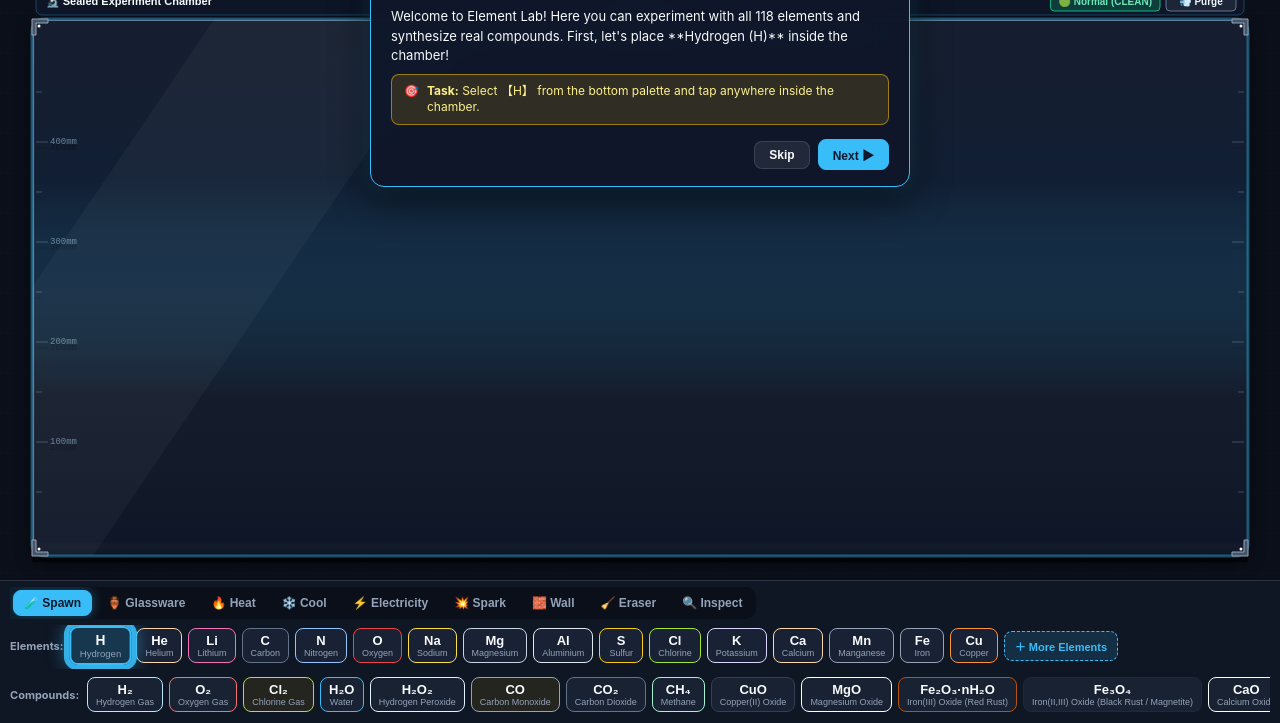
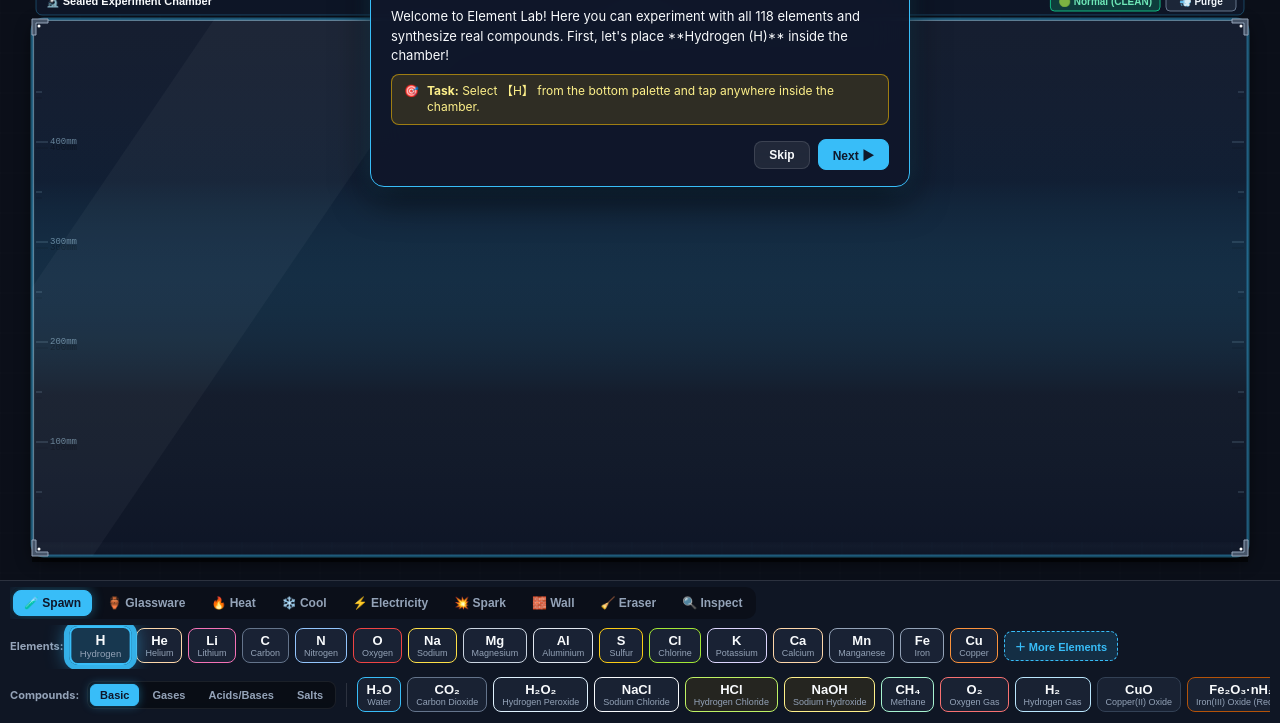
Before and after one commit to c1t0d0s0/element-lab, a website built with Vite: page index.html in a window 1280 px wide. Shown: the part 77-800 px from the top of the page. Built offline with nearby package versions, Linux system fonts and the light colour scheme.

Commit message:
improved UI/UX

```diff
--- a/src/data/compounds.ts
+++ b/src/data/compounds.ts
@@ -49,6 +49,42 @@ export function getCompoundToxicWarning(comp: CompoundData, lang: Language): str
   }
   return comp.toxicWarning || '';
 }
+
+export type CompoundCategory = 'basic' | 'gas' | 'acid_base' | 'salt';
+
+export interface CompoundCategoryInfo {
+  id: CompoundCategory;
+  nameJa: string;
+  nameEn: string;
+  compoundIds: string[];
+}
+
+export const COMPOUND_CATEGORY_LIST: CompoundCategoryInfo[] = [
+  {
+    id: 'basic',
+    nameJa: '基本',
+    nameEn: 'Basic',
+    compoundIds: ['H2O', 'CO2', 'H2O2', 'NaCl', 'HCl', 'NaOH', 'CH4', 'O2', 'H2', 'CuO', 'Fe2O3']
+  },
+  {
+    id: 'gas',
+    nameJa: '気体',
+    nameEn: 'Gases',
+    compoundIds: ['H2', 'O2', 'CO', 'CO2', 'CH4', 'HCl', 'SO2', 'NH3', 'NO2', 'H2S', 'Cl2']
+  },
+  {
+    id: 'acid_base',
+    nameJa: '酸・塩基',
+    nameEn: 'Acids/Bases',
+    compoundIds: ['HCl', 'H2SO4', 'HNO3', 'H2O2', 'NaOH', 'CaOH2', 'NH3', 'CaO', 'MgO', 'H2S']
+  },
+  {
+    id: 'salt',
+    nameJa: '塩',
+    nameEn: 'Salts',
+    compoundIds: ['NaCl', 'CuCl2', 'ZnCl2', 'CaCl2', 'FeCl2', 'NH4Cl', 'CaCO3', 'CuSO4', 'FeS', 'CuO', 'Fe2O3', 'Fe3O4', 'MnO2', 'SO3']
+  }
+];
 
 export const COMPOUNDS_DATA: Record<string, CompoundData> = {
   H2: {
--- a/src/i18n/index.ts
+++ b/src/i18n/index.ts
@@ -79,6 +79,12 @@ export const TRANSLATIONS = {
       paletteSectionFlask: '器具:',
       paletteSectionElement: '元素:',
       paletteSectionCompound: '化合物:',
+      compoundTabs: {
+        basic: '基本',
+        gas: '気体',
+        acid_base: '酸・塩基',
+        salt: '塩'
+      },
       erlenmeyer: '三角フラスコ',
       beaker: 'ビーカー',
       testtube: '丸底試験管'
@@ -261,6 +267,12 @@ export const TRANSLATIONS = {
       paletteSectionFlask: 'Apparatus:',
       paletteSectionElement: 'Elements:',
       paletteSectionCompound: 'Compounds:',
+      compoundTabs: {
+        basic: 'Basic',
+        gas: 'Gases',
+        acid_base: 'Acids/Bases',
+        salt: 'Salts'
+      },
       erlenmeyer: 'Erlenmeyer Flask',
       beaker: 'Beaker',
       testtube: 'Test Tube'
--- a/src/style.css
+++ b/src/style.css
@@ -560,6 +560,42 @@ html, body {
   flex-shrink: 0;
 }
 
+.compound-tabs-group {
+  display: inline-flex;
+  align-items: center;
+  gap: 3px;
+  background: rgba(0, 0, 0, 0.4);
+  border: 1px solid rgba(255, 255, 255, 0.08);
+  border-radius: 8px;
+  padding: 2px;
+  flex-shrink: 0;
+}
+
+.compound-tab-btn {
+  background: transparent;
+  color: var(--text-sub);
+  border: 1px solid transparent;
+  border-radius: 6px;
+  padding: 4px 9px;
+  font-size: 11px;
+  font-weight: 700;
+  cursor: pointer;
+  white-space: nowrap;
+  transition: all 0.15s ease;
+}
+
+.compound-tab-btn:hover {
+  color: var(--text-main);
+  background: rgba(255, 255, 255, 0.08);
+}
+
+.compound-tab-btn.active {
+  background: var(--accent-cyan);
+  color: #0F172A;
+  border-color: var(--accent-cyan);
+  box-shadow: 0 0 10px rgba(56, 189, 248, 0.4);
+}
+
 .palette-hint-text {
   font-size: 12px;
   color: var(--accent-cyan);
--- a/src/ui/Toolbar.ts
+++ b/src/ui/Toolbar.ts
@@ -1,5 +1,5 @@
 import { ELEMENTS_DATA, getElementName } from '../data/elements';
-import { COMPOUNDS_DATA, getCompoundName } from '../data/compounds';
+import { COMPOUNDS_DATA, getCompoundName, CompoundCategory, COMPOUND_CATEGORY_LIST } from '../data/compounds';
 import { soundManager } from '../engine/AudioEffects';
 import { t, getLanguage, setLanguage, onLanguageChange } from '../i18n';
 
@@ -15,6 +15,7 @@ export class Toolbar {
   public activeTool: ToolType = 'spawn';
   public selectedItem: SelectedItem = { kind: 'element', id: 'H' };
   public selectedFlaskType: FlaskType = 'erlenmeyer';
+  public selectedCompoundCategory: CompoundCategory = 'basic';
   public isPaused: boolean = false;
 
   public onClear?: () => void;
@@ -25,14 +26,6 @@ export class Toolbar {
   public onLanguageChanged?: () => void;
 
   private quickElements = ['H', 'He', 'Li', 'C', 'N', 'O', 'Na', 'Mg', 'Al', 'S', 'Cl', 'K', 'Ca', 'Mn', 'Fe', 'Cu'];
-  private quickCompounds = [
-    'H2', 'O2', 'Cl2', 'H2O', 'H2O2',
-    'CO', 'CO2', 'CH4',
-    'CuO', 'MgO', 'Fe2O3', 'Fe3O4', 'CaO', 'MnO2',
-    'HCl', 'NaOH', 'CaOH2', 'H2SO4', 'HNO3', 'NH3',
-    'NaCl', 'CuCl2', 'ZnCl2', 'CaCl2', 'FeCl2', 'CaCO3', 'CuSO4', 'NH4Cl',
-    'SO2', 'SO3', 'H2S', 'NO2', 'FeS'
-  ];
 
   constructor() {
     this.render();
@@ -184,11 +177,26 @@ export class Toolbar {
         </div>
       </div>
 
-      <!-- 化合物クイックパレット (2行目) -->
-      <div class="bottom-palette-row">
+      <!-- 化合物クイックパレット (2行目: カテゴリタブ切り替え付き) -->
+      <div class="bottom-palette-row compound-palette-row">
         <div class="palette-scroll">
           <div class="palette-section-title">${tr.tools.paletteSectionCompound}</div>
-          ${this.quickCompounds.map(compKey => {
+
+          <div class="compound-tabs-group">
+            ${COMPOUND_CATEGORY_LIST.map(cat => {
+              const isActive = this.selectedCompoundCategory === cat.id;
+              const tabName = tr.tools.compoundTabs[cat.id] || (lang === 'ja' ? cat.nameJa : cat.nameEn);
+              return `
+                <button class="compound-tab-btn ${isActive ? 'active' : ''}" data-cat="${cat.id}">
+                  ${tabName}
+                </button>
+              `;
+            }).join('')}
+          </div>
+
+          <div class="palette-divider"></div>
+
+          ${(COMPOUND_CATEGORY_LIST.find(c => c.id === this.selectedCompoundCategory)?.compoundIds || []).map(compKey => {
             const comp = COMPOUNDS_DATA[compKey];
             if (!comp) return '';
             const isSelected = this.activeTool === 'spawn' && this.selectedItem.kind === 'compound' && this.selectedItem.id === compKey;
@@ -263,6 +271,19 @@ export class Toolbar {
       this.onOpenEncyclopedia?.();
     });
 
+    // 化合物カテゴリタブボタン
+    const catBtns = bottomBarEl.querySelectorAll('.compound-tab-btn');
+    catBtns.forEach(btn => {
+      btn.addEventListener('click', () => {
+        const cat = btn.getAttribute('data-cat') as CompoundCategory;
+        if (cat && cat !== this.selectedCompoundCategory) {
+          this.selectedCompoundCategory = cat;
+          soundManager.playClick();
+          this.render();
+        }
+      });
+    });
+
     // マウスホイールによる横スクロール対応 (PCデスクトップ向け)
     const paletteRows = bottomBarEl.querySelectorAll<HTMLElement>('.bottom-palette-row');
     paletteRows.forEach(row => {
```
